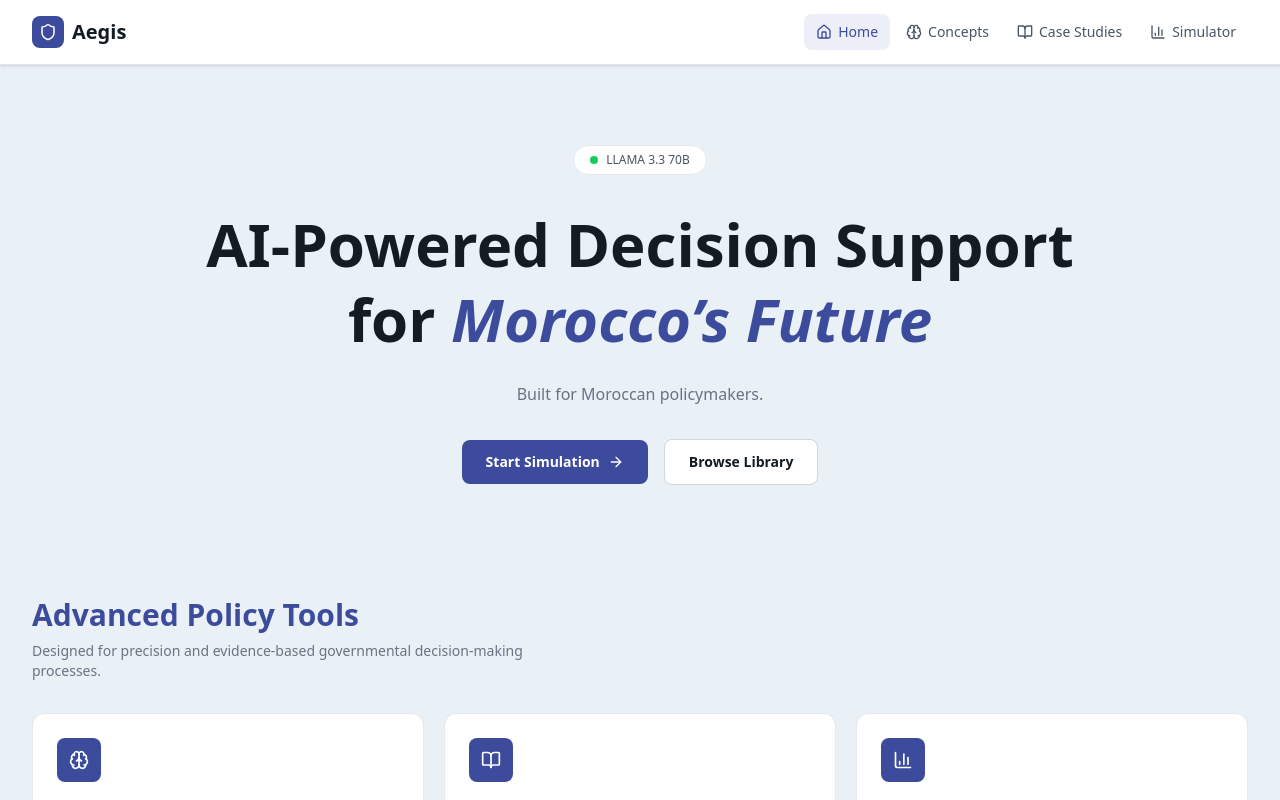
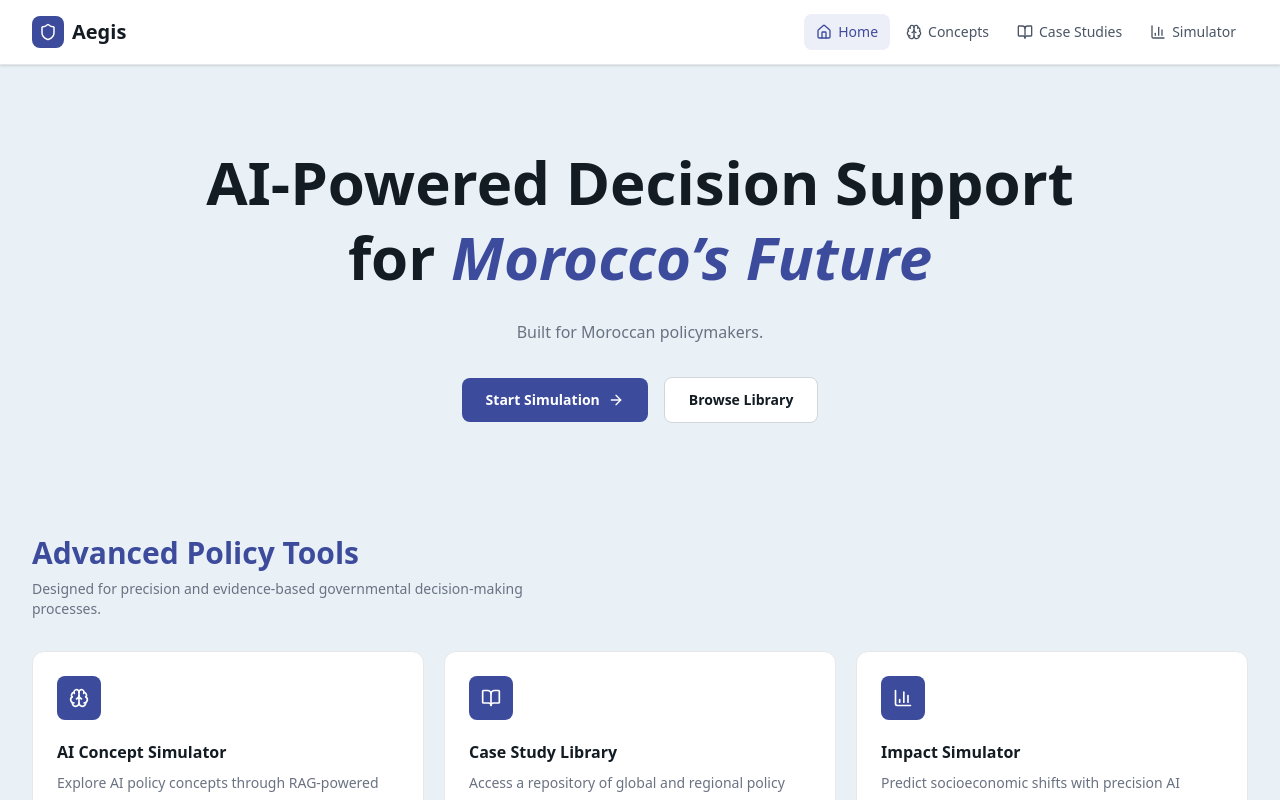
Before and after one commit to TheGitSlender/Aegis, a React (Vite) app in the folder frontend/: page / in a window 1280 px wide. Shown: the top 800 px of the page. Built offline with nearby package versions, Linux system fonts and the light colour scheme; no server answers.

Commit message:
remove badge

```diff
--- a/frontend/src/components/Home.jsx
+++ b/frontend/src/components/Home.jsx
@@ -34,10 +34,6 @@ export default function Home() {
       {/* ── Hero Section ── */}
       <section className="text-center pt-12 pb-4">
         {/* Live badge */}
-        <div className="inline-flex items-center gap-2 px-4 py-1.5 bg-white border border-gray-200 rounded-full text-xs font-medium text-gray-600 mb-8">
-          <span className="w-2 h-2 bg-green-500 rounded-full animate-pulse" />
-          LLAMA 3.3 70B
-        </div>
 
         <h1 className="text-4xl sm:text-5xl lg:text-6xl font-bold text-rich-black leading-tight mb-6">
           AI-Powered Decision Support
```
